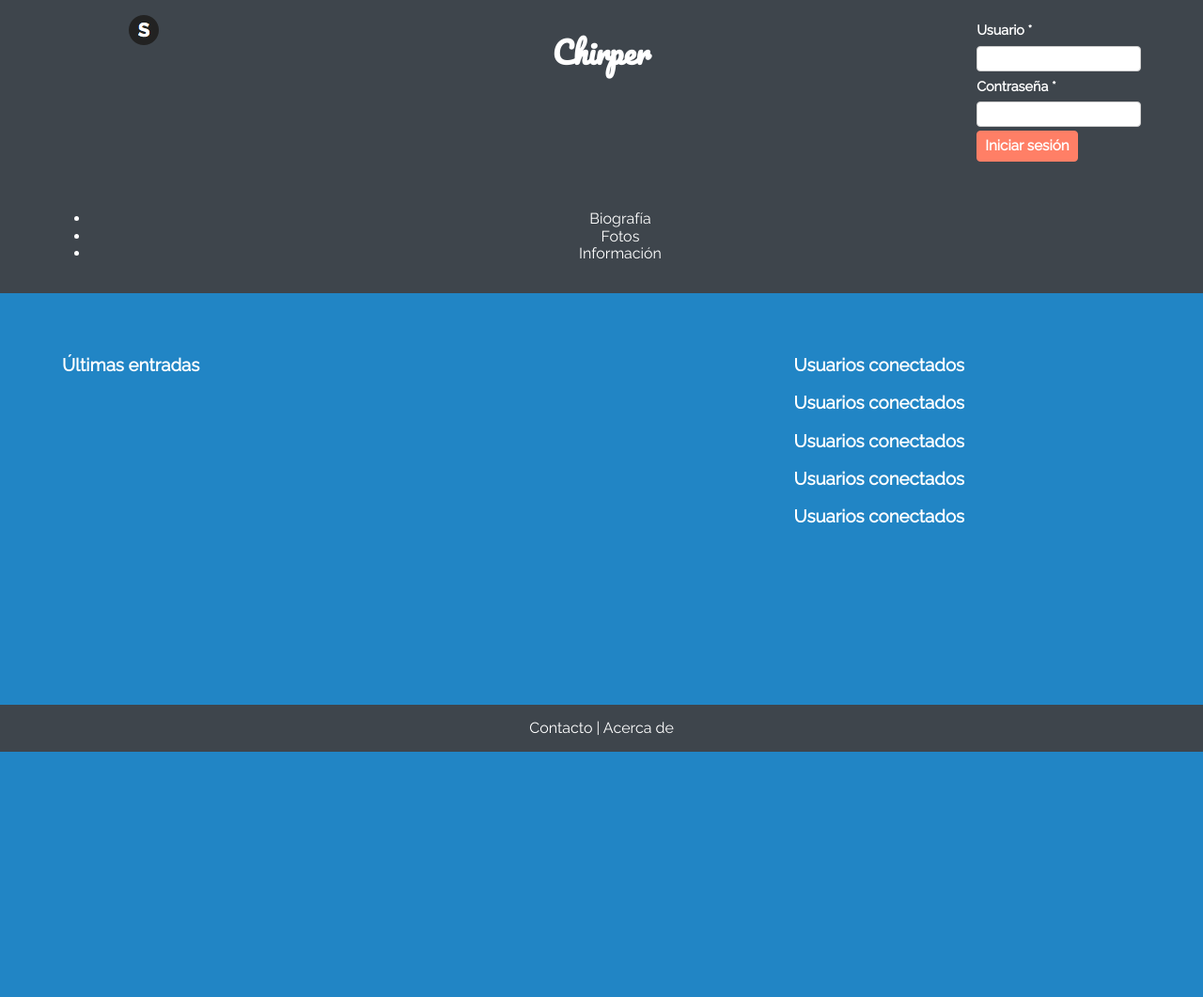
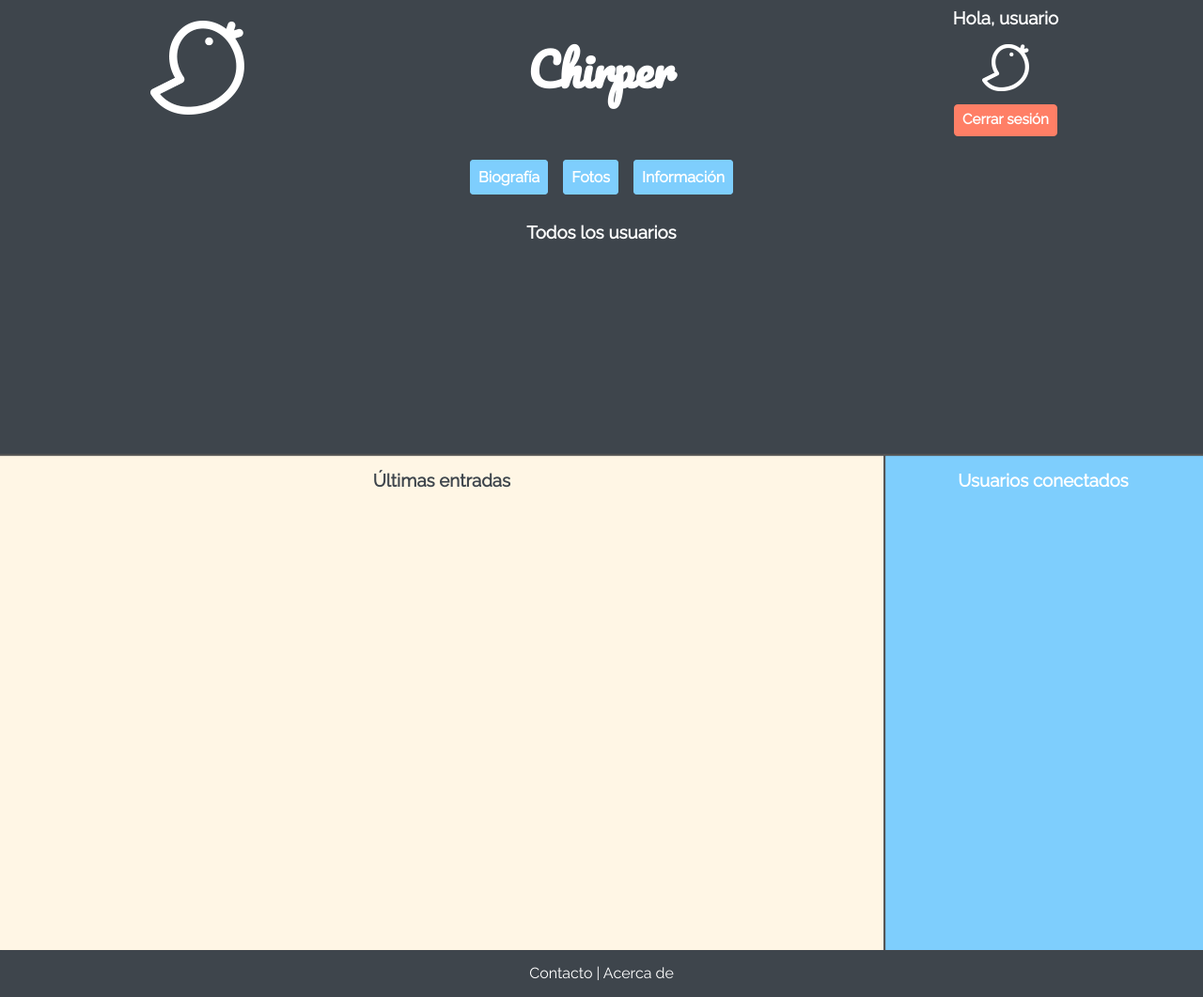
Before and after one commit to JuanjiJG/Chirper, a PHP site: page /portada.html in a window 1280 px wide. Shown: the whole page at 94% size. Before the commit the page ends 800 px from the top, so only its background shows below. Run offline with PHP 8.4, Linux system fonts and the light colour scheme.

Commit message:
Terminado index.html y avances en portada.html

```diff
--- a/P1/css/flexbox.css
+++ b/P1/css/flexbox.css
@@ -1,12 +1,23 @@
 /* A Flexbox container is an element who has Flexbox items on it */
-/* To fix the footer placement issue, we need to tell the container to use all the available space */
-.flex-container {
+/* To fix the footer placement issue, we need to tell the <body> container to use all the available space */
+.body-flex-container {
     display: flex; /* Display all the elements in a flex mode */
+    display: -webkit-flex; /* Safari and iOS compatibility */
     min-height: 100vh; /* VH is the measurement unit of the viewport */
-    flex-direction: column; /* Place all the elements like columns */
+    flex-direction: column; /* Place all the elements in a column layout */
 }
 
 /* A Flexbox item is an element who can be placed inside a Flexbox container */
-.flex-item {
-    flex: 1; /* This tells that all the elements with the flx-item class are the first element to be placed */
+/* In this case, we define a class for the <main> tag */
+.main-flex-item {
+    flex: 1;
 }
+
+.flex-container {
+    display: flex;
+    display: -webkit-flex;
+    -webkit-flex-flow: row nowrap; /* Safari */
+    flex-flow: row nowrap;
+    -webkit-justify-content: flex-start; /* Safari */
+    justify-content: flex-start;
+}
--- a/P1/css/style.css
+++ b/P1/css/style.css
@@ -6,47 +6,289 @@ Beige - #FFF6E5
 Salmon - #FF7F66
 */
 
-/* Define the style for the entire website */
+html {
+    height: 100%;
+}
+
+.grid-container {
+    display: grid;
+    min-height: 100%;
+    grid-template-rows: auto 1fr;
+    grid-template-areas:
+        "header"
+        "main"
+        "footer";
+}
+
+.header-grid-container {
+    display: grid;
+    grid-gap: 10px;
+    align-items: center;
+    grid-template-areas:
+            "website-banner"
+            "website-name"
+            "login-form";
+}
+
+.header-cover-grid-container {
+    display: grid;
+    grid-gap: 10px;
+    align-items: center;
+    grid-template-areas:
+            "website-banner"
+            "website-name"
+            "user-info-panel"
+            "navigation-panel";
+}
+
+.main-grid-container {
+    display: grid;
+    grid-template-areas:
+            "showcase"
+            "register-form";
+}
+
+.main-cover-grid-container {
+    display: grid;
+    grid-template-areas:
+        "all-users"
+        "last-posts"
+        "connected-users";
+}
+
+#all-users {
+    grid-area: all-users;
+    background-color: #3E454C;
+    height: 33vh;
+    overflow-y: scroll;
+    box-shadow: 0px 2px 1px #555;
+    z-index: 5;
+}
+#all-users h3 {
+    text-align: center;
+}
+
+#connected-users {
+    grid-area: connected-users;
+    background-color: #7ECEFD;
+    height: 33vh;
+    overflow-y: scroll;
+    box-shadow: 2px 0px 1px #555;
+    z-index: 3;
+}
+
+#connected-users h3 {
+    text-align: center;
+}
+
+#last-posts {
+    grid-area: last-posts;
+    height: 66vh;
+    background-color: #FFF6E5;
+    color: #3E454C;
+    box-shadow: 2px 0px 1px #555;
+    z-index: 4;
+}
+
+#last-posts h3 {
+    text-align: center;
+}
+
+header {
+    grid-area: header;
+    background-color: #3E454C;
+}
+
+main {
+    grid-area: main;
+}
+
+aside {
+    grid-area: aside;
+}
+
+footer {
+    background-color: #3E454C;
+}
+
+.footer-container {
+    grid-area: footer;
+    text-align: center;
+}
+
+#register-form {
+    grid-area: register-form;
+}
+
+#register-form h1 {
+    text-align: center;
+}
+
+#showcase {
+    grid-area: showcase;
+    text-align: center;
+}
+
+#user-info-panel {
+    grid-area: user-info-panel;
+    display: flex;
+    flex-direction: column;
+    align-items: center;
+    line-height: 0;
+}
+
+#user-info-panel img {
+    margin: 10px;
+}
+
+#website-banner {
+    grid-area: website-banner;
+    justify-self: center;
+    margin: 10px;
+}
+
+#website-name {
+    grid-area: website-name;
+    font-family: 'Pacifico', sans-serif;
+    font-size: 1.5em;
+    line-height: 0;
+    justify-self: center;
+}
+
+/* Unvisited link */
+#website-name a:link,
+.navigation a:link {
+    color: #fff;
+    text-decoration: none;
+}
+
+/* Visited link */
+#website-name a:visited,
+.navigation a:visited {
+    color: #fff;
+    text-decoration: none;
+}
+
+/* Mouse over link */
+#website-name a:hover,
+.navigation a:hover {
+    color: #FF7F66;
+}
+
+.navigation a:hover {
+    color: #3E454C;
+}
+
+/* Selected link */
+#website-name a:active,
+.navigation a:active {
+    color: #7ECEFD;
+}
+
+#login-form {
+    grid-area: login-form;
+    padding: 0 10%;
+}
+
+#navigation-panel {
+    grid-area: navigation-panel;
+}
+
 body {
     margin: 0;
     padding: 0;
-    height: 100%;
     color: #ffffff;
     background-color: #2185C5;
     font-family: 'Raleway', sans-serif;
 }
 
-/* Define the style for the website name */
-#website-name {
-    font-family: 'Pacifico', cursive;
+@media (min-width: 768px) {
+    .header-grid-container {
+        grid-template-columns: 1fr 1fr 1fr;
+        grid-template-areas: "website-banner website-name login-form";
+    }
+
+    .header-cover-grid-container {
+        grid-template-columns: 1fr 1fr 1fr;
+        grid-template-rows: auto;
+        grid-template-areas:
+            "website-banner website-name user-info-panel"
+            "navigation-panel navigation-panel navigation-panel";
+    }
+
+    .main-grid-container {
+        grid-template-columns: 1fr 1fr;
+        grid-template-areas: "showcase register-form";
+    }
+
+    #all-users {
+        height: 33vh;
+    }
+
+    #connected-users {
+        height: 33vh;
+    }
+
+    #last-posts {
+        height: 66vh;
+    }
 }
 
-/* Define the style for some website elements */
-#showcase,
-#login-form,
-#website-name,
-#register-form,
-#website-banner {
-    text-align: center;
+@media (min-width: 1024px) {
+    .main-cover-grid-container {
+        grid-template-areas:
+                "all-users all-users all-users all-users all-users all-users"
+                "last-posts last-posts last-posts last-posts last-posts connected-users";
+    }
+
+    #all-users {
+        height: 33vh;
+    }
+
+    #connected-users {
+        height: 66vh;
+    }
+
+    #last-posts {
+        height: 66vh;
+    }
 }
 
-/* Basic style for the header and footer tags */
-header,
-footer,
-nav {
-    width: 100%;
-    background-color: #3E454C;
-}
+@media (min-width: 1440px) {
+    .main-cover-grid-container {
+        grid-template-areas:
+                "all-users all-users all-users all-users all-users all-users"
+                "last-posts last-posts last-posts last-posts last-posts connected-users";
+    }
 
-footer {
-    text-align: center;
-}
+    #all-users {
+        height: 25vh;
+    }
 
-nav {
-    text-align: center;
+    #connected-users {
+        height: 75vh;
+    }
+
+    #last-posts {
+        height: 75vh;
+    }
 }
 
 /* Define the style for forms */
+form {
+    display: flex;
+    flex-direction: column;
+    align-items: center;
+}
+
+label {
+    flex: 1;
+}
+
+input {
+    flex: 2;
+}
+
 [type=color],
 [type=date],
 [type=datetime],
@@ -63,25 +305,15 @@ nav {
 [type=time],
 select,
 textarea {
-    display: block;
     padding: .25rem;
-    vertical-align: middle;
-    width: 100%;
-    max-width: 100%;
+    width: 70%;
     border: 1px solid #cdcdcd;
     border-radius: 4px;
-    font-size: .95rem;
-}
-
-form {
-    text-align: left;
 }
 
 label {
-    font-weight: 600;
-    font-size: .9rem;
-    display: block;
-    margin: .5rem 0;
+    font-weight: bold;
+    margin: .25rem;
 }
 
 /* Define the style for buttons */
@@ -91,21 +323,17 @@ button,
 [type=reset],
 [type=submit],
 [type=button] {
-    display: inline-block;
     background: #FF7F66;
     border: 1px solid #FF7F66;
     color: white;
     text-decoration: none;
-    font-weight: 600;
+    font-weight: bold;
     font-size: .95rem;
     font-family: 'Raleway', sans-serif;
-    padding: .5rem .5rem;
-    vertical-align: middle;
-    white-space: nowrap;
-    cursor: pointer;
+    padding: .5rem;
     line-height: 1;
     margin: .25rem 0;
-    border-radius: 4px
+    border-radius: 4px;
 }
 
 button::-moz-focus-inner,
@@ -115,7 +343,46 @@ button::-moz-focus-inner,
     padding: 0;
 }
 
-.connected-users {
-    overflow: scroll;
-    max-height: 25vh;
+.navigation {
+    display: -webkit-box;
+    display: -moz-box;
+    display: -ms-flexbox;
+    display: -webkit-flex;
+    display: flex;
+
+    -webkit-flex-flow: column wrap;
+    flex-flow: column wrap;
+
+    list-style: none;
+    margin: 10px;
+    padding: 0;
+    align-items: center;
 }
+
+.navigation a {
+    text-align: center;
+    text-decoration: none;
+    color: white;
+    line-height: 2.5;
+
+    margin: .5rem;
+    padding: .5rem;
+    font-weight: 600;
+    background: #7ECEFD;
+    border: 1px solid #7ECEFD;
+    border-radius: 4px;
+}
+
+@media (min-width: 768px) {
+    .navigation {
+        flex-flow: row wrap;
+        justify-content: space-around;
+    }
+}
+
+@media (min-width: 1024px) {
+    .navigation {
+        flex-flow: row wrap;
+        justify-content: center;
+    }
+}
--- /dev/null
+++ b/P1/img/logo-credits.txt
@@ -0,0 +1 @@
+Animals graphic by <a href="http://www.flaticon.com/authors/vectors-market">Vectors Market</a> from <a href="http://www.flaticon.com/">Flaticon</a> is licensed under <a href="http://creativecommons.org/licenses/by/3.0/" title="Creative Commons BY 3.0">CC BY 3.0</a>. Made with <a href="http://logomakr.com" title="Logo Maker">Logo Maker</a>
--- a/P1/portada.html
+++ b/P1/portada.html
@@ -5,82 +5,59 @@
   <meta charset="UTF-8">
   <title>Portada - Chirper</title>
   <!-- Meta tag fot the latest Internet Explorer rendering mode -->
-  <meta http-equiv="x-ua-compatible" content="ie=edge">
+  <meta http-equiv="X-UA-Compatible" content="IE=edge">
   <!-- Meta tag for responsive web design -->
   <meta name="viewport" content="width=device-width, initial-scale=1.0">
   <!-- Custom font -->
-  <link rel="stylesheet" type="text/css" href="https://fonts.googleapis.com/css?family=Pacifico|Raleway">
+  <link rel="stylesheet" type="text/css"
+        href="https://fonts.googleapis.com/css?family=Pacifico|Raleway">
+  <!-- Favicon -->
+  <link rel="icon" type="image/png" href="img/favicon.png">
   <!-- Styles -->
   <link rel="stylesheet" type="text/css" href="css/style.css">
-  <link rel="stylesheet" type="text/css" href="css/flexbox.css">
   <link rel="stylesheet" type="text/css" href="css/normalize.css">
-  <link rel="stylesheet" type="text/css" href="css/responsive.css">
   <link rel="stylesheet" href="css/font-awesome-4.7.0/css/font-awesome.min.css">
-  <!-- Favicon -->
-  <link rel="icon" type="image/png" href="img/favicon.png">
 </head>
-<body class="flex-container">
+<body class="grid-container">
 <header>
-  <section class="row container">
-    <section class="col-2 col-m-3" id="website-banner">
-      <img src="img/favicon.png" alt="Logo de Chirper">
+  <section class="header-cover-grid-container">
+    <section id="website-banner">
+      <a href="portada.html"><img height="100px" src="img/logo.png"
+                                  alt="Logo de Chirper"></a>
     </section>
-    <section class="col-8 col-m-6" id="website-name">
-      <h1>Chirper</h1>
+    <section id="website-name">
+      <h1><a href="portada.html">Chirper</a></h1>
     </section>
-    <section class="col-2 col-m-3" id="login-form">
-      <form name="login-form" action="portada.html" method="post">
-        <label for="login-username">Usuario *</label>
-        <input id="login-username" name="username" type="text" required="required">
-        <label for="login-password">Contraseña *</label>
-        <input id="login-password" name="password" type="password" required="required">
-        <input type="submit" name="submit" value="Iniciar sesión">
-      </form>
+    <section id="user-info-panel">
+      <h3>Hola, usuario</h3>
+      <img height="50px" src="img/logo.png" alt="Imagen del usuario">
+      <a class="button" href="index.html">Cerrar sesión</a>
     </section>
+    <nav id="navigation-panel">
+      <ul class="navigation">
+        <li><a href="#">Biografía</a></li>
+        <li><a href="#">Fotos</a></li>
+        <li><a href="#">Información</a></li>
+      </ul>
+    </nav>
   </section>
-  <nav class="row container">
-    <ul>
-      <li>Biografía</li>
-      <li>Fotos</li>
-      <li>Información</li>
-    </ul>
-  </nav>
 </header>
-<main class="flex-item">
-  <section class="row container" id="all-users">
-
-  </section>
-  <section class="row container" id="posts-and-connected">
-    <section class="col-8 col-m-9">
+<main>
+  <section class="main-cover-grid-container">
+    <section id="all-users">
+      <h3>Todos los usuarios</h3>
+    </section>
+    <section id="last-posts">
       <h3>Últimas entradas</h3>
     </section>
-    <aside class="col-4 col-m-3 connected-users">
+    <section id="connected-users">
       <h3>Usuarios conectados</h3>
-      <h3>Usuarios conectados</h3>
-      <h3>Usuarios conectados</h3>
-      <h3>Usuarios conectados</h3>
-      <h3>Usuarios conectados</h3>
-      <h3>Usuarios conectados</h3>
-      <h3>Usuarios conectados</h3>
-      <h3>Usuarios conectados</h3>
-      <h3>Usuarios conectados</h3>
-      <h3>Usuarios conectados</h3>
-      <h3>Usuarios conectados</h3>
-      <h3>Usuarios conectados</h3>
-      <h3>Usuarios conectados</h3>
-      <h3>Usuarios conectados</h3>
-      <h3>Usuarios conectados</h3>
-      <h3>Usuarios conectados</h3>
-      <h3>Usuarios conectados</h3>
-      <h3>Usuarios conectados</h3>
-      <h3>Usuarios conectados</h3>
-      <h3>Usuarios conectados</h3>
-    </aside>
+    </section>
   </section>
 </main>
 <footer>
-  <section class="row container">
-    Contacto | Acerca de
+  <section class="footer-container">
+    <p>Contacto | Acerca de</p>
   </section>
 </footer>
 </body>
```
Also changed, not shown: P1/css/old-style.css (added, +120 -0 lines), P1/index.html (+40 -36 lines), P1/img/logo.png (added).
